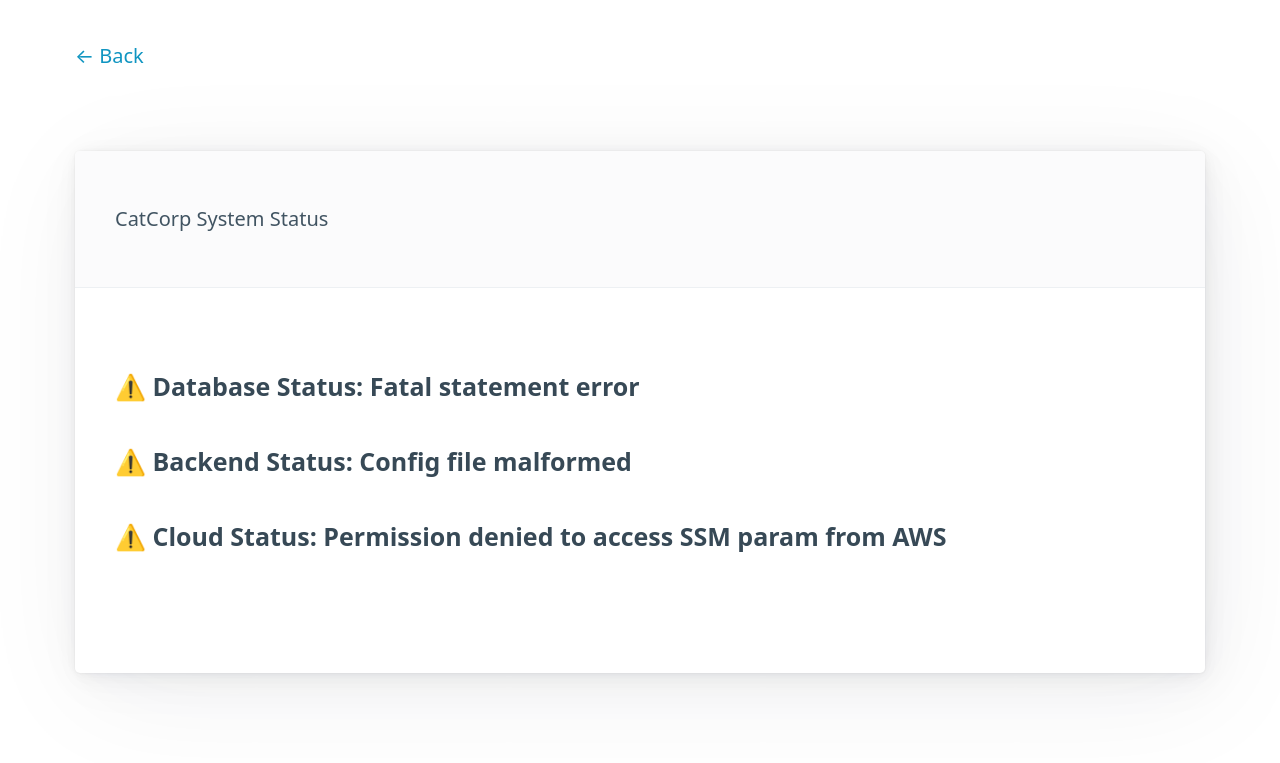
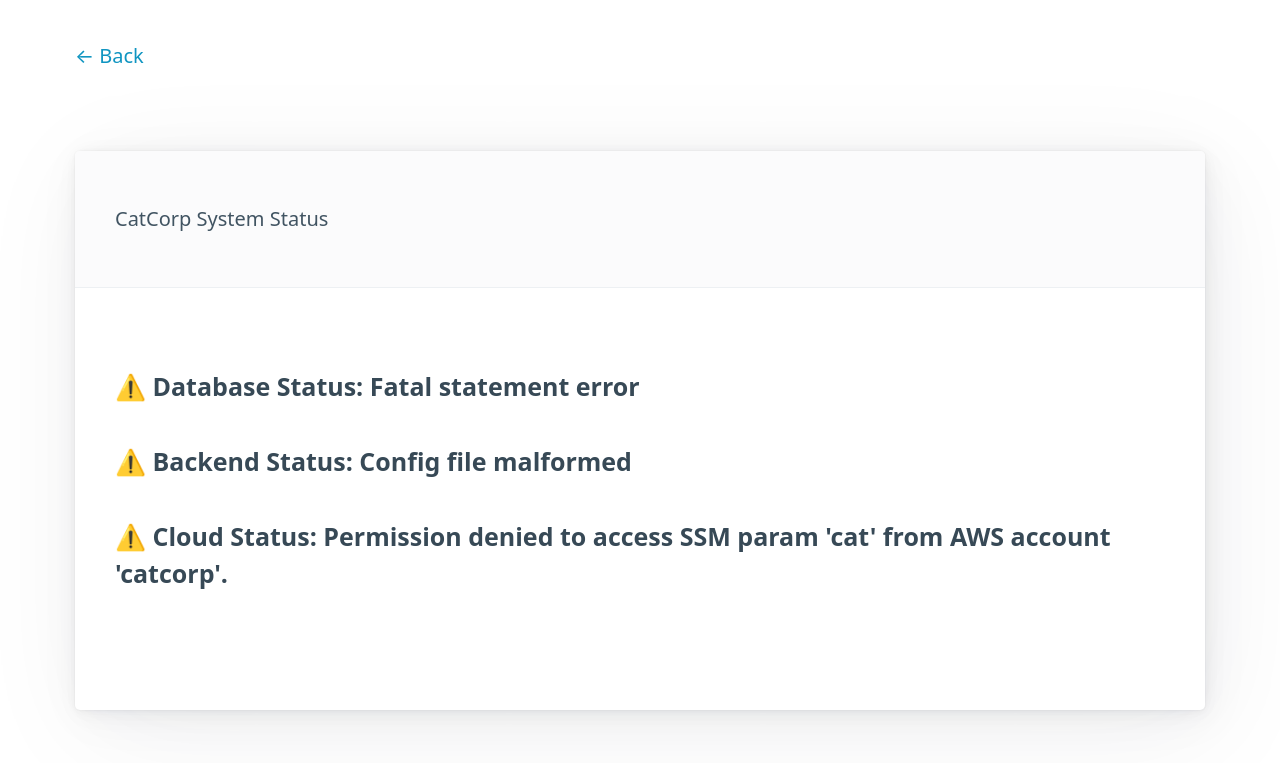
Before and after one commit to briancain/cats-as-a-service, a plain HTML site: page diagnostics.html in a window 1280 px wide. Shown: the part 159-922 px from the top of the page. Drawn offline with Linux system fonts and the light colour scheme.

Commit message:
diagnostics: Add more specifics to aws error

```diff
--- a/diagnostics.html
+++ b/diagnostics.html
@@ -26,7 +26,7 @@
       <!--
       <h4>✅ <b>Cloud Status:</b> OK</h4>
       -->
-      <h4 style=\"color:red;\">⚠️ <b>Cloud Status:</b> Permission denied to access SSM param from AWS</h4>
+      <h4 style=\"color:red;\">⚠️ <b>Cloud Status:</b> Permission denied to access SSM param 'cat' from AWS account 'catcorp'.</h4>
     </article>
   </main>
   </body>
```
